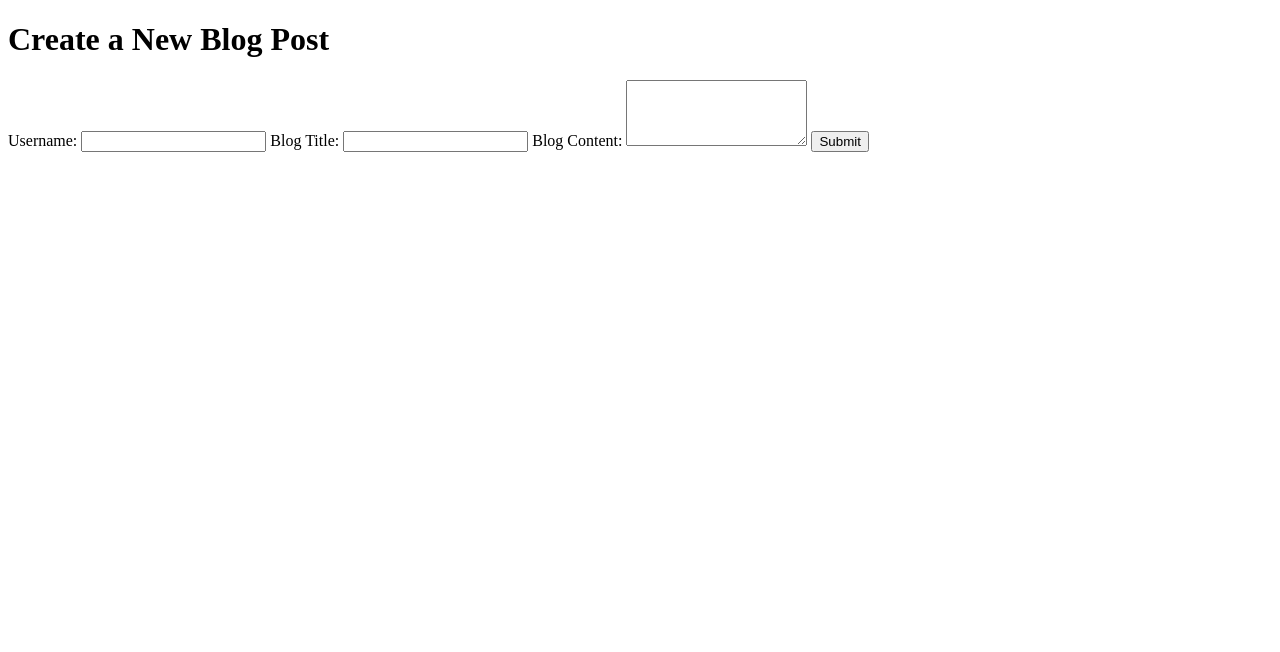
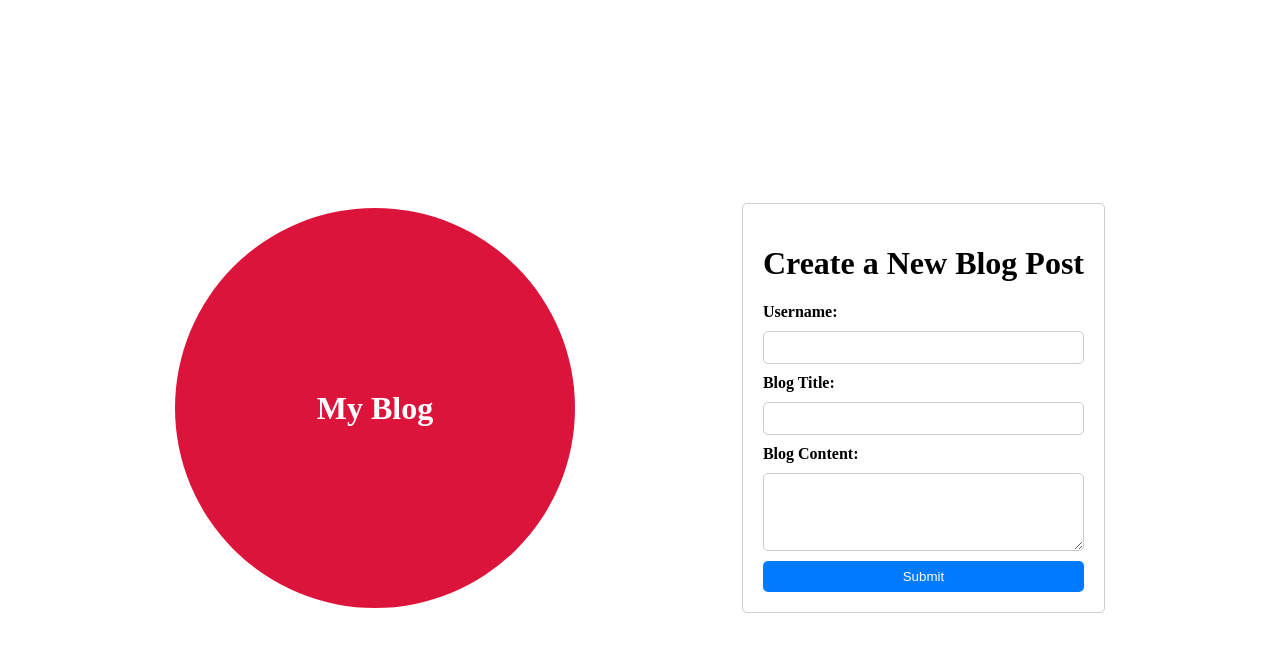
Before and after one commit to pada2024/My-Blog-Posts-API, a plain HTML site: page index.html in a window 1280 px wide. Drawn offline with Linux system fonts and the light colour scheme.

Commit message:
added more styling to main container

```diff
--- a/Assets/CSS/style.css
+++ b/Assets/CSS/style.css
@@ -0,0 +1,63 @@
+.container {
+    max-width: 600px;
+    padding: 20px;
+    border: 1px solid #ccc;
+    border-radius: 5px;
+}
+
+form {
+    display: flex;
+    flex-direction: column;
+    gap: 10px;
+    width: 100%;
+}
+
+label {
+    font-weight: bold;
+}
+
+input, textarea {
+    width: 100%;
+    padding: 8px;
+    box-sizing: border-box;
+    border: 1px solid #ccc;
+    border-radius: 5px;
+}
+
+button {
+    padding: 8px 16px;
+    background-color: #007bff;
+    color: #fff;
+    border: none;
+    border-radius: 5px;
+    cursor: pointer;
+}
+
+/*css for circle*/
+.circle {
+    border-radius: 50%;
+    width: 400px;
+    height: 400px;
+    background-color: crimson;
+    display: flex;
+    justify-content: center;
+    text-align: center;
+  }
+
+  /*css for main container*/
+
+  .maincontainer {
+    display: flex;
+    flex-direction: row;
+    justify-content: space-evenly;
+    align-items: center;
+    min-height: 100vh;
+
+}
+
+/* circle header css*/
+.circle h1 {
+align-self: center;
+text-align: center;
+color: #fff;
+}
--- a/index.html
+++ b/index.html
@@ -1,13 +1,18 @@
-
 <!DOCTYPE html>
 <html lang="en">
+
 <head>
     <meta charset="UTF-8">
     <meta name="viewport" content="width=device-width, initial-scale=1.0">
     <title>Personal Blog Landing Page</title>
-    <link rel="stylesheet" href="styles.css">
+    <link rel="stylesheet" href="./Assets/CSS/style.css">
 </head>
+
 <body>
+    <main class="maincontainer">
+        <div class="circle">
+            <h1> My Blog</h1>
+        </div>
         <div class="container">
             <h1>Create a New Blog Post</h1>
             <form id="blogForm">
@@ -23,5 +28,7 @@
                 <button type="submit">Submit</button>
             </form>
         </div>
+    </main>
 </body>
+
 </html>
```
Lines whose indentation alone changed are shown as unchanged.
